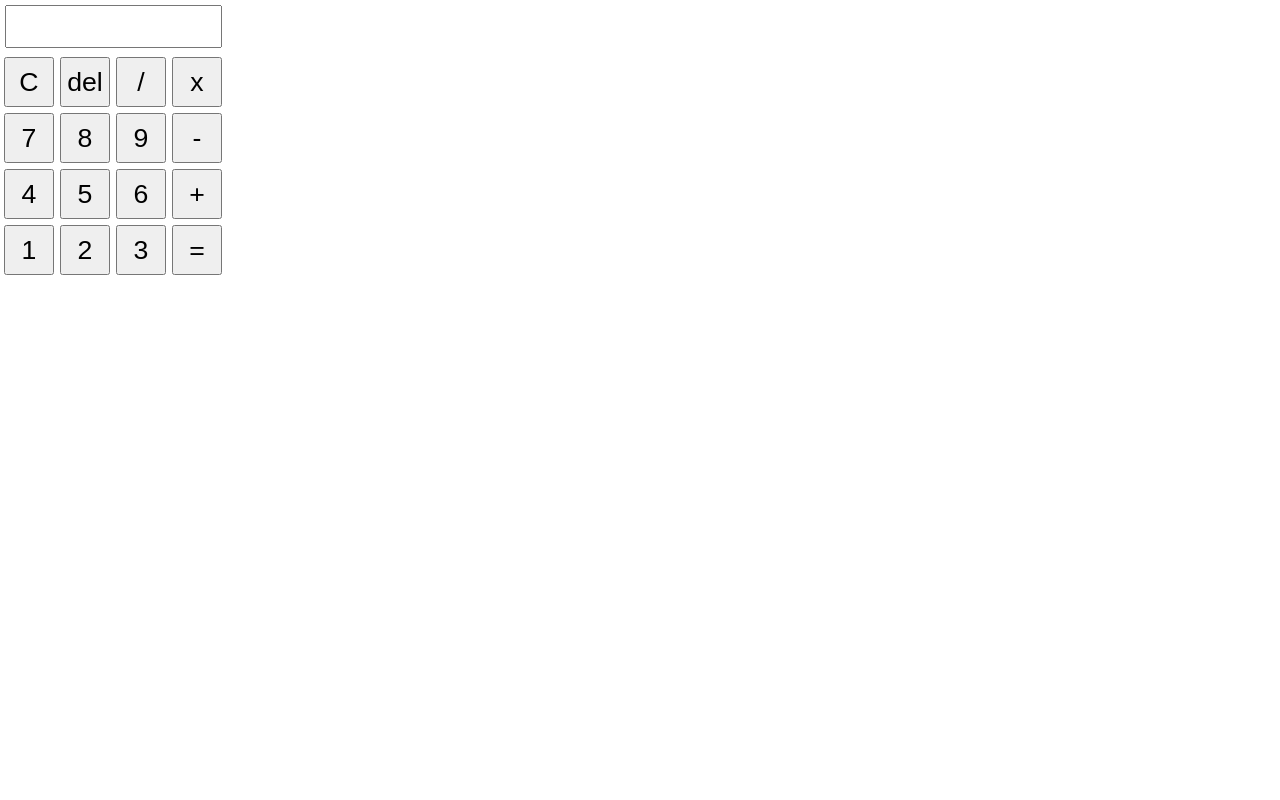
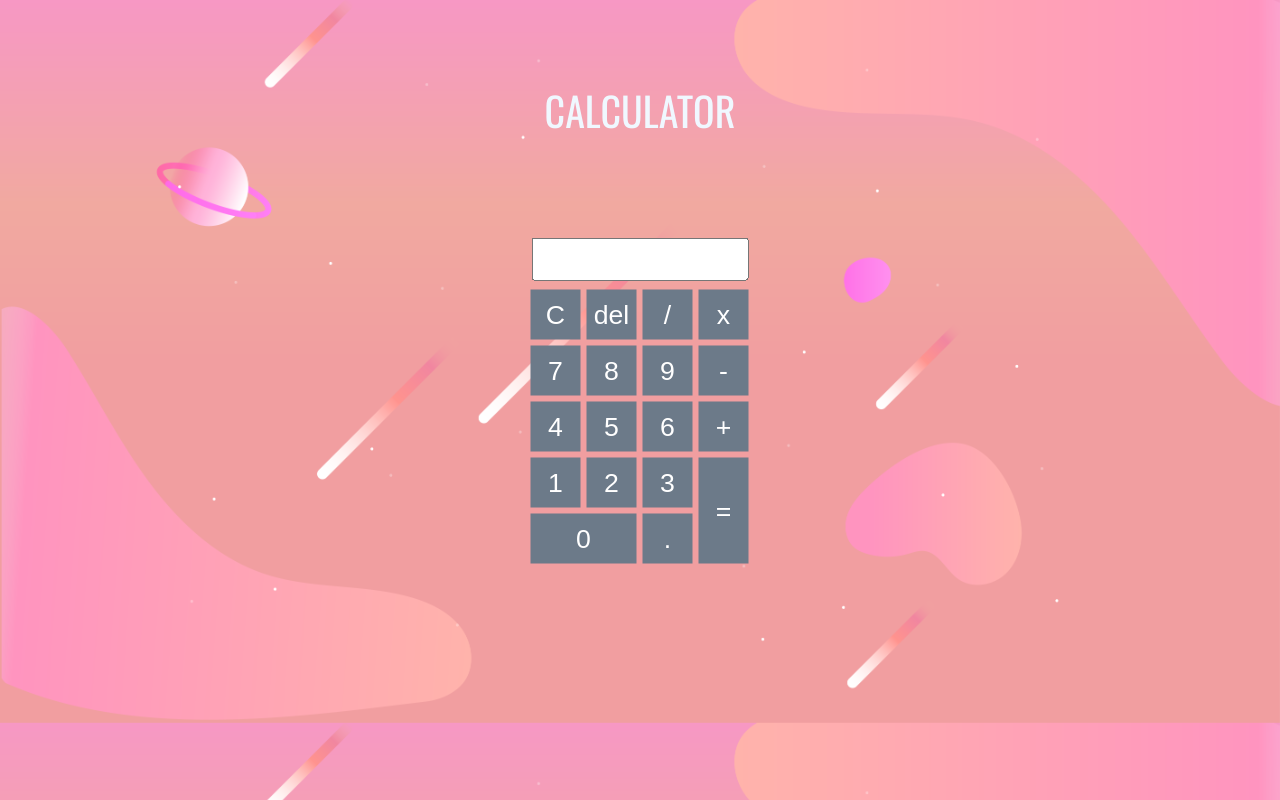
Before and after one commit to fafahirafa/exercise-2, a plain HTML site: page index.html in a window 1280 px wide. Drawn offline with nearby package versions, Linux system fonts and the light colour scheme.

Commit message:
Update index.html
COMMIT

```diff
--- a/index.html
+++ b/index.html
@@ -5,10 +5,42 @@
     <meta name="viewport" content="width=device-width, initial-scale=1.0">
     <meta http-equiv="X-UA-Compatible" content="ie=edge">
     <title>Document</title>
+    <link href="https://fonts.googleapis.com/css?family=Oswald" rel="stylesheet">
     <script>
+    var lastPress;
     function insert(num) {
-        document.form.textview.value = document.form.textview.value+num
+        if(lastPress == equal){
+            clean();
+            document.form.textview.value = document.form.textview.value+num;
+        }else{
+            document.form.textview.value = document.form.textview.value+num;
+        }
+        lastPress = insert;
     }
+
+    function insertOperator(op){
+        document.form.textview.value = document.form.textview.value+op;
+        lastPress = insertOperator;
+    }
+
+    function equal(){
+        var exp=document.form.textview.value;
+        lastPress = equal;
+        if(exp){
+            document.form.textview.value = eval(exp);
+        }
+    }
+
+
+    function clean(){
+        document.form.textview.value=""
+    }
+
+    function back(){
+        var exp=document.form.textview.value;
+        document.form.textview.value = exp.substring(0, exp.length-1)
+    }
+
     </script>
     <style>
     *{
@@ -21,17 +53,46 @@
         font-size: 20pt;
         margin:2px;
         cursor: pointer;
+        background: rgba(108, 122, 137, 1);
+        color: white;
+        border: none;
     }
     .textview{
         width: 203px;
         margin: 5px;
         font-size: 25px;
         padding: 5px;
+        color: rgba(108, 122, 137, 1)
+    }
+    .main{
+        position: absolute;
+        top:50%;
+        left:50%;
+        transform: translateX(-50%) translateY(-50%);
+        border: none;
+    }
+
+    .background{
+        background: url('image/bg.png');
+        background-size: cover;
+    }
+
+    .text{
+        color: aliceblue;
+        text-align: center;
+        margin-top: 80px;
+        font-family: 'Oswald', sans-serif;
+        font-size: 30pt;
     }
 
     </style>
 </head>
-<body>
+<body class="background">
+    <div class="text">
+        <span>
+            CALCULATOR
+        </span>
+    </div>
     <div class="main">
         <form name="form">
             <input class="textview" name="textview">
@@ -39,30 +100,35 @@
 
         <table>
             <tr>
-                <td><input class="button" type="button" value="C"></td>
-                <td><input class="button" type="button" value="del"></td>
-                <td><input class="button" type="button" value="/"></td>
-                <td><input class="button" type="button" value="x"></td>
+                <td><input class="button" type="button" value="C" onclick="clean()"></td>
+                <td><input class="button" type="button" value="del" onclick="back()"></td>
+                <td><input class="button" type="button" value="/" onclick="insertOperator('/')"></td>
+                <td><input class="button" type="button" value="x" onclick="insertOperator('*')"></td>
             </tr>
             <tr>
                 <td><input class="button" type="button" value="7" onclick="insert(7)"></td>
                 <td><input class="button" type="button" value="8" onclick="insert(8)"></td>
                 <td><input class="button" type="button" value="9" onclick="insert(9)"></td>
-                <td><input class="button" type="button" value="-"></td>
+                <td><input class="button" type="button" value="-" onclick="insertOperator('-')"></td>
             </tr>
             <tr>
                 <td><input class="button" type="button" value="4" onclick="insert(4)"></td>
                 <td><input class="button" type="button" value="5" onclick="insert(5)"></td>
                 <td><input class="button" type="button" value="6" onclick="insert(6)"></td>
-                <td><input class="button" type="button" value="+"></td>
+                <td><input class="button" type="button" value="+" onclick="insertOperator('+')"></td>
             </tr>
             <tr>
                 <td><input class="button" type="button" value="1" onclick="insert(1)"></td>
                 <td><input class="button" type="button" value="2" onclick="insert(2)"></td>
                 <td><input class="button" type="button" value="3" onclick="insert(3)"></td>
-                <td><input class="button" type="button" value="=" ></td>
+                <td rowspan="2"><input style="height: 106px" class="button" type="button" value="="onclick="equal()"></td>
+            </tr>
+            <tr>
+                <td colspan="2"><input style="width:106px" class="button" type="button" value="0" onclick="insert(0)"></td>
+                <td><input class="button" type="button" value="." onclick="insert('.')"></td>
             </tr>
         </table>
     </div>
+
 </body>
 </html>
```
